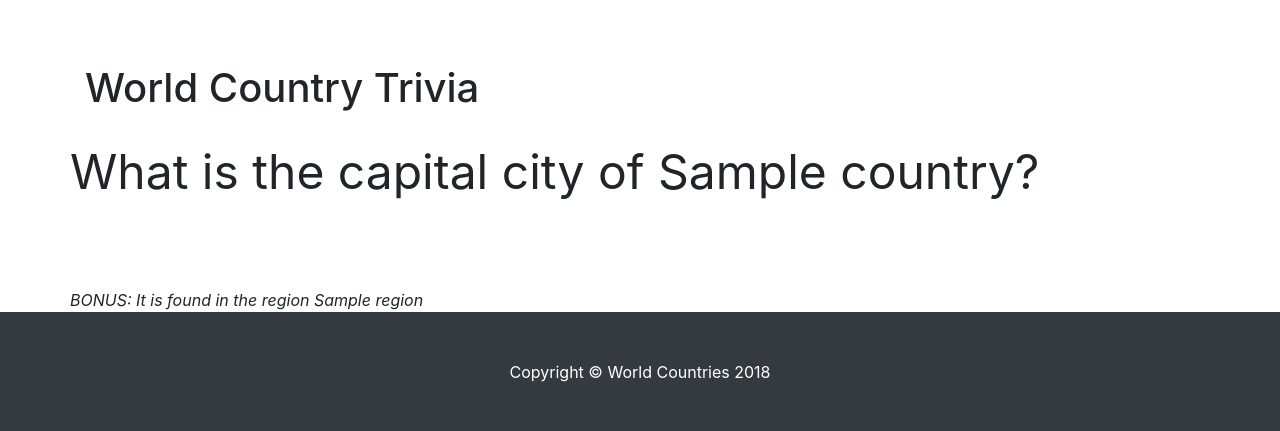
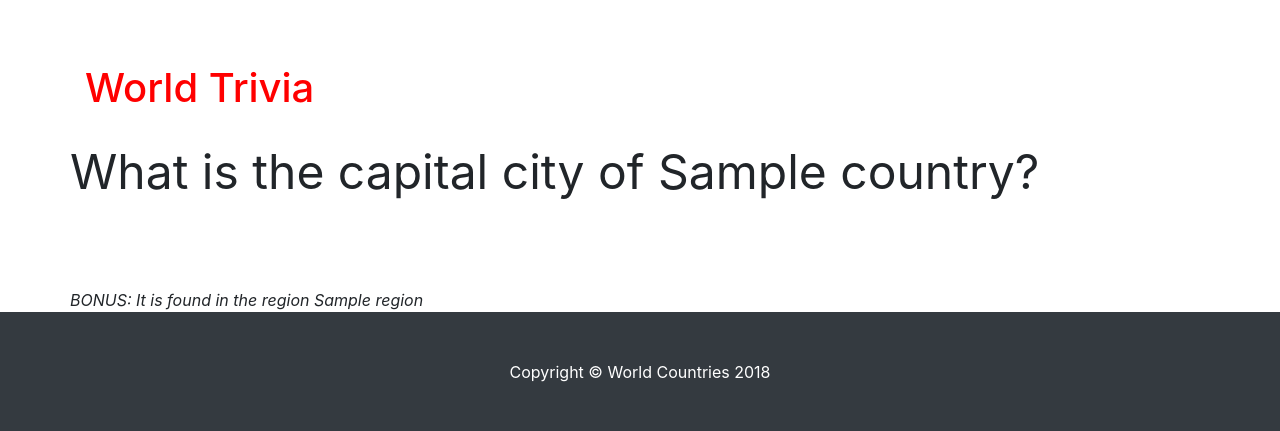
Before and after one commit to OchiengEd/capitalcity, a Flask app: template src/templates/index.html in a window 1280 px wide. Shown: the part 56-487 px from the top of the page. Run offline with Flask 2, Linux system fonts and the light colour scheme; the template is opened without the code that fills it: most values are stand-ins (such as "Sample title", 1, 10 or a date in 2020); some libraries are stand-ins or nearby versions.

Commit message:
Adding color to the h1 title tag

```diff
--- a/src/static/css/worldcountries.css
+++ b/src/static/css/worldcountries.css
@@ -25,3 +25,7 @@ div#trivia-bonus {
   margin-top: 20px;
   padding-top: 20px;
 }
+
+h1.my-4.text-center.text-lg-left {
+  color: red;
+}
--- a/src/templates/index.html
+++ b/src/templates/index.html
@@ -43,7 +43,7 @@
     <!-- Page Content -->
     <div class="container" style="margin-top: 50px;">
 
-      <h1 class="my-4 text-center text-lg-left">World Country Trivia</h1>
+      <h1 class="my-4 text-center text-lg-left">World Trivia</h1>
 
       <div class="row text-center text-lg-left">
 
```
